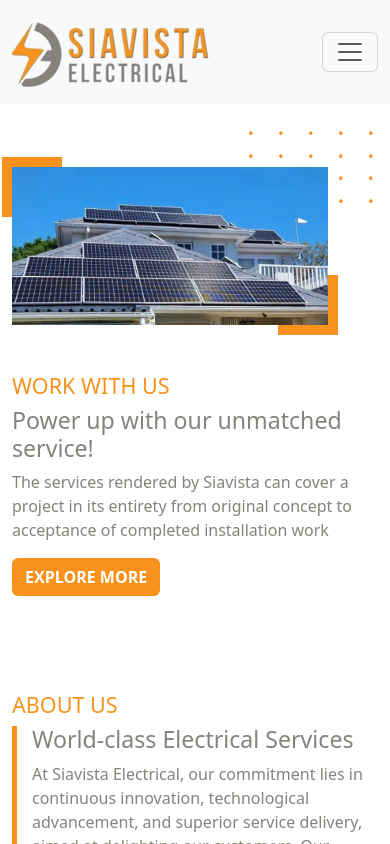
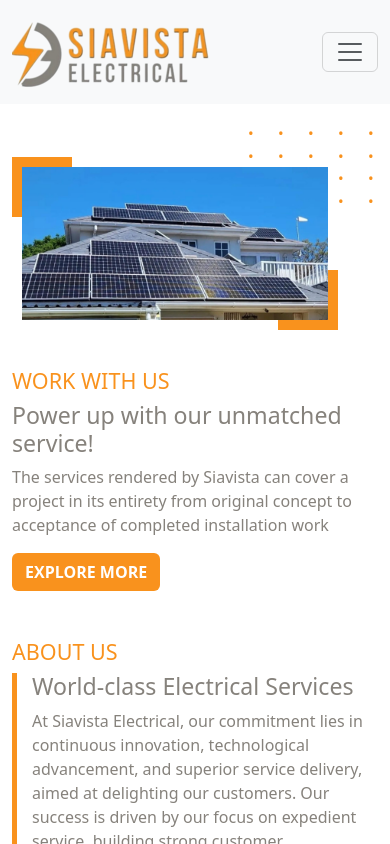
Before and after one commit to namootatech/siavista, a Next.js app: page / in a window 390 px wide. Shown: the top 844 px of the page. Built offline with nearby package versions, Linux system fonts and the light colour scheme.

Commit message:
Reduced spacing and made the code responsive

```diff
--- a/src/components/hero/index.js
+++ b/src/components/hero/index.js
@@ -9,7 +9,7 @@ import ButtonLink from '@/components/button';
 
 const Hero = () => {
     return (
-        <Container className="mt-5 mb-5">
+        <Container className="mt-5">
             <Row>
                 <Col lg={7} order={2} className="order-lg-1">
                     <div id="hero-image-container">
@@ -32,7 +32,7 @@ const Hero = () => {
                     </div>
                 </Col>
                 <Col lg={5} order={1} className="order-lg-2">
-                    <div className="mb-5">
+                    <div>
                         <h4 className="text-orange text-uppercase mt-5">Work with us</h4>
                         <h3 className="text-grey">Power up with our unmatched service!</h3>
                         <p className="text-grey">
--- a/src/styles/main.css
+++ b/src/styles/main.css
@@ -52,3 +52,10 @@
     border-left: 5px solid var(--orange-color);
     padding-left: 15px;
 }
+
+@media only screen and (max-width: 768px){
+    #hero-image-container {
+        margin-left: 10px;
+    }
+
+}
```
